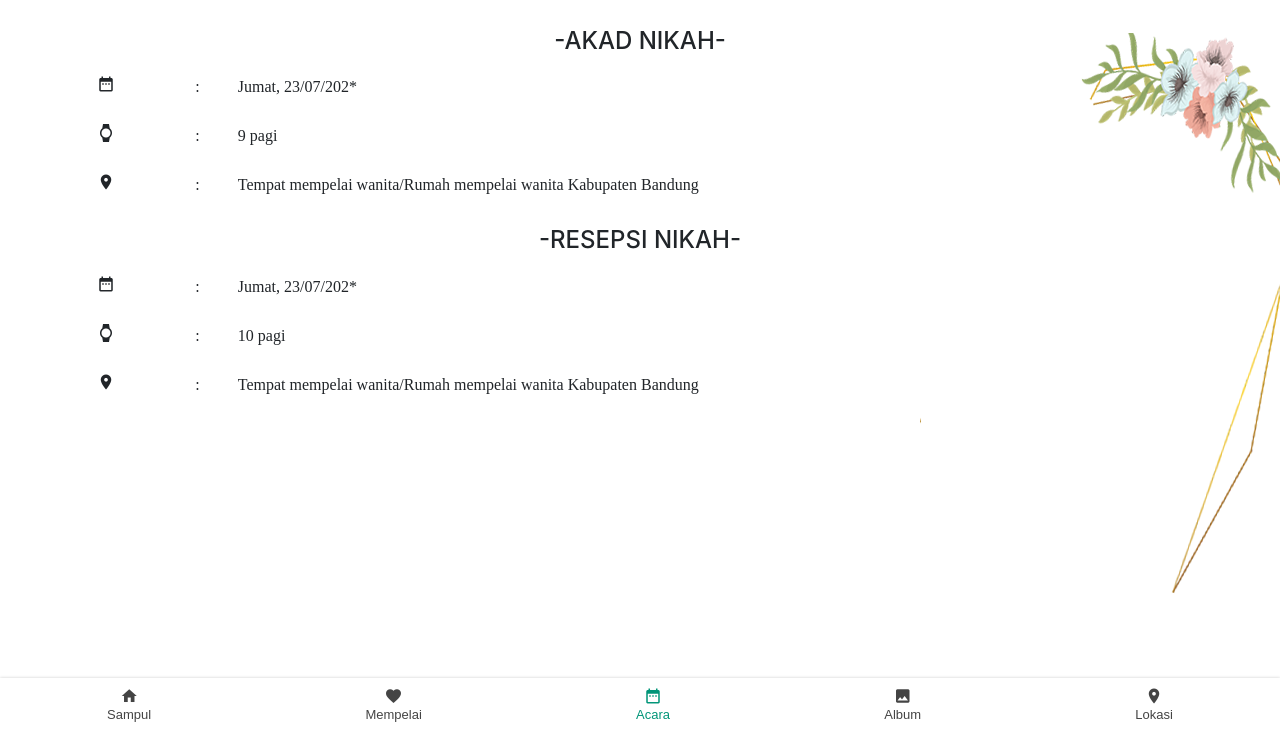
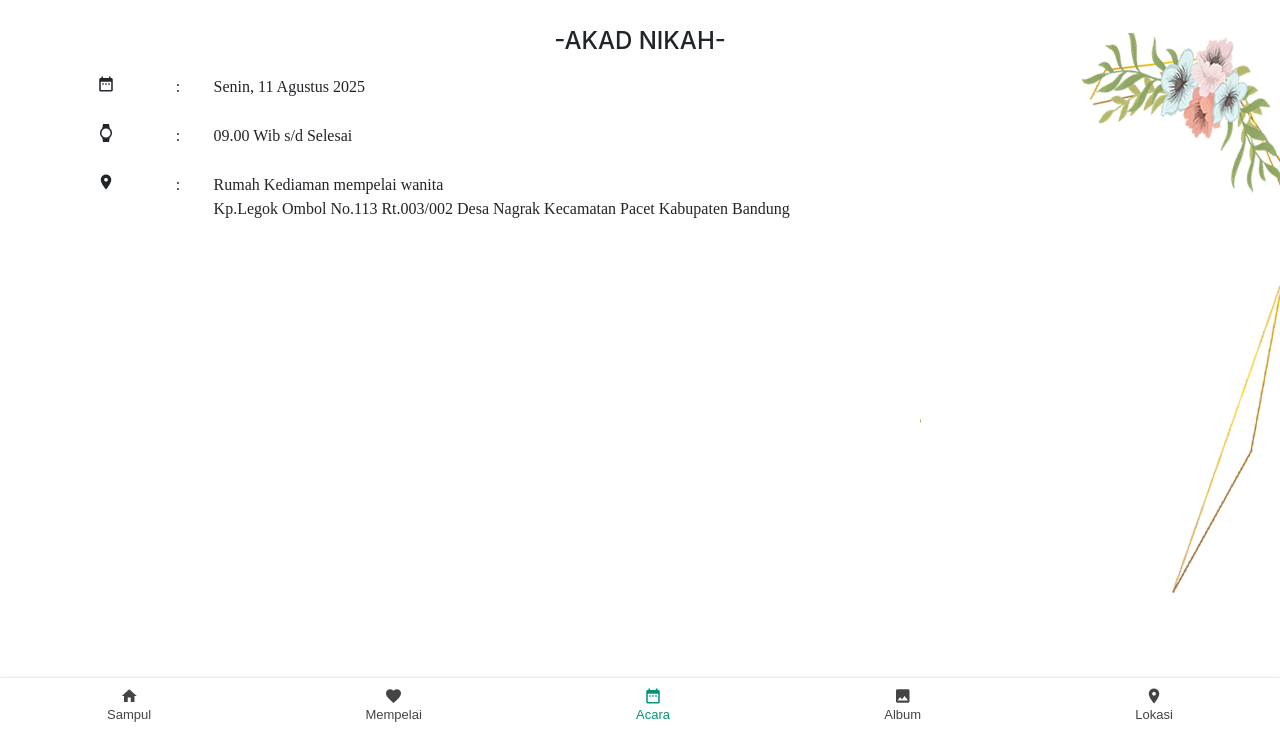
Before and after one commit to LukmanHakim17/wedding, a plain HTML site: page acara.html in a window 1280 px wide. Shown: the part 67-800 px from the top of the page. Drawn offline with nearby package versions, Linux system fonts and the light colour scheme; a web font is replaced by a local one.

Commit message:
Update acara.html

```diff
--- a/acara.html
+++ b/acara.html
@@ -30,25 +30,25 @@
                             <i class="material-icons nav__icon ">date_range</i>
                         </td>
                         <td>:</td>
-                        <td align="left">Jumat, 23/07/202*</td>
+                        <td align="left">Senin, 11 Agustus 2025</td>
                     </tr>
                     <tr>
                         <td align="left">
                             <i class="material-icons nav__icon ">watch</i>
                         </td>
                         <td>:</td>
-                        <td align="left">9 pagi</td>
+                        <td align="left">09.00 Wib s/d Selesai</td>
                     </tr>
                     <tr>
                         <td align="left">
                             <i class="material-icons nav__icon ">location_on</i>
                         </td>
                         <td>:</td>
-                        <td align="left">Tempat mempelai wanita/Rumah mempelai wanita
-                             Kabupaten
-                            Bandung</td>
+                        <td align="left">Rumah Kediaman mempelai wanita
+                        <br>Kp.Legok Ombol No.113 Rt.003/002 Desa Nagrak Kecamatan Pacet Kabupaten Bandung</td>
                     </tr>
                 </table>
+               <!--
                 <h4>-RESEPSI NIKAH-</h4>
                 <table class="table table-borderless">
 
@@ -76,6 +76,7 @@
                             Bandung</td>
                     </tr>
                 </table>
+                -->
             </div>
         </div>
     </div>
```
